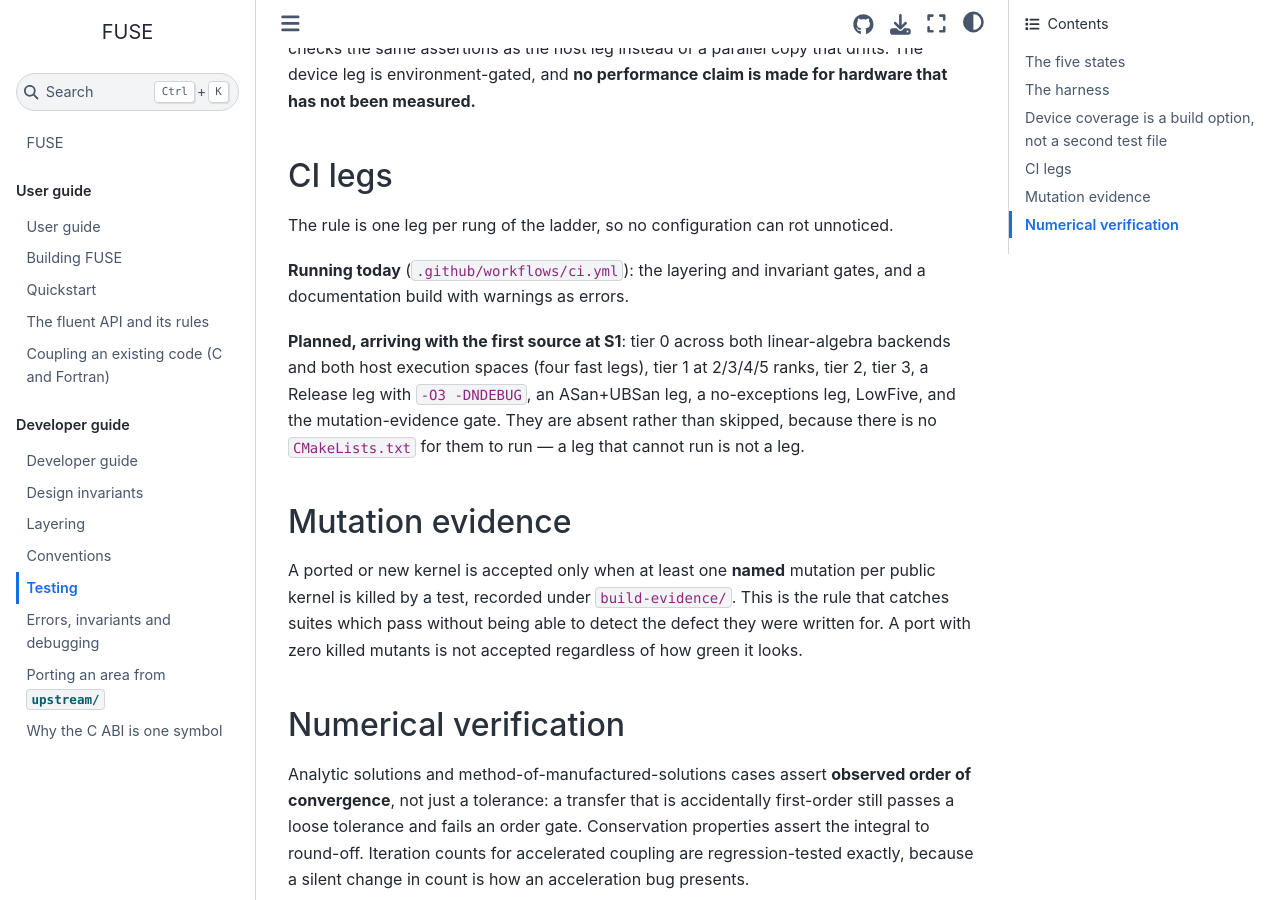
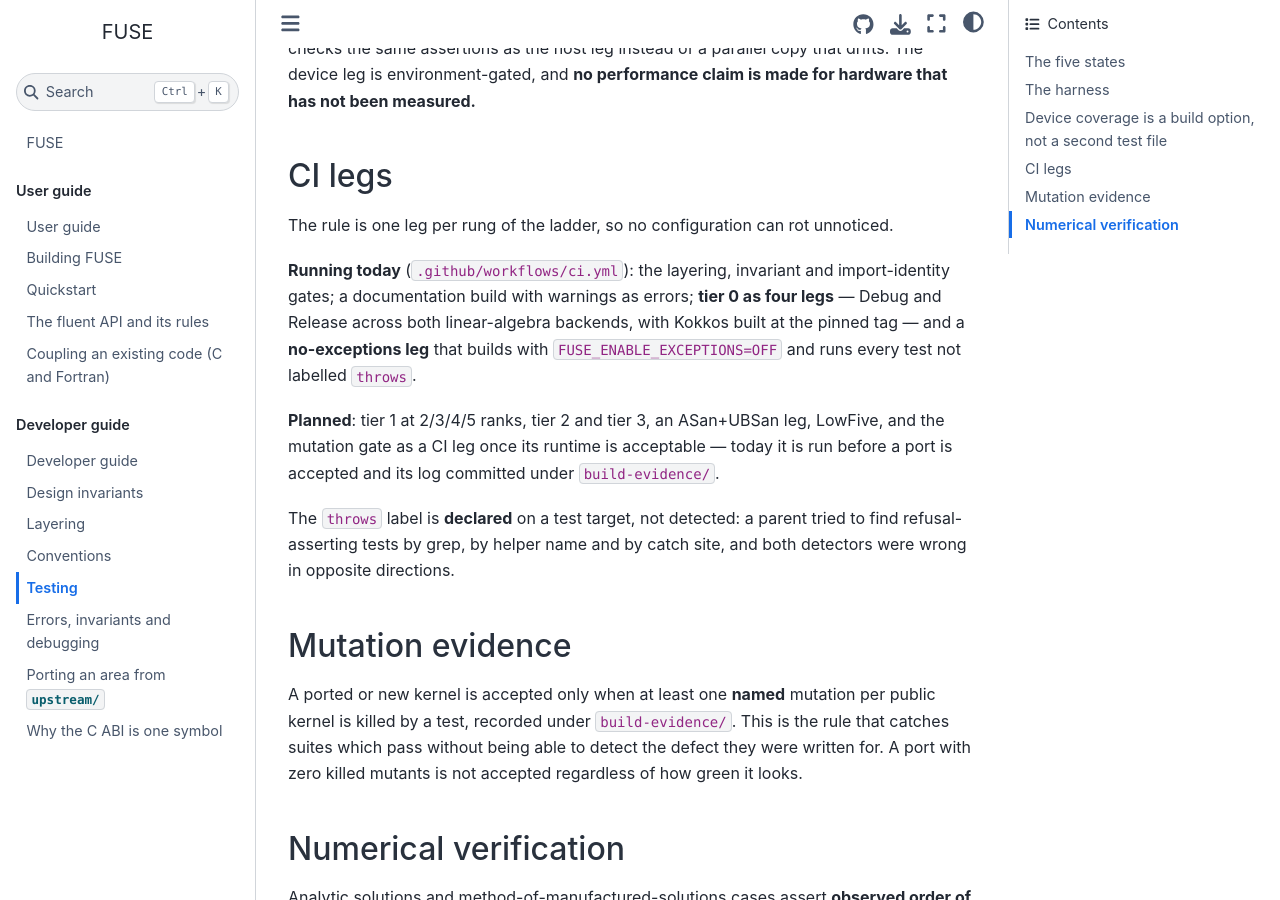
Before and after one commit to vijaysm/fuse, a Sphinx documentation site: the page built from docs/dev/testing.md, in a window 1280 px wide and 900 px high, scrolled down 1362 px. Built offline with Sphinx 7.4.7 and the Sphinx Book theme 1.1.4, drawn with Linux system fonts in a browser that asks for light colours; pages that are not in the unit, such as notebooks, are missing from menus.

Commit message:
Add base-layer CI legs and list the parent paths fuse::base supersedes
All twelve base mutations are killed. CI gains four core-build legs
(Debug and Release, two linalg backends) plus a no-exceptions leg, and
UPSTREAMS.lock lists the sixteen parent paths fuse::base supersedes. The
mutation log, testing docs and README are updated to match.

```diff
--- a/docs/dev/testing.md
+++ b/docs/dev/testing.md
@@ -56,14 +56,18 @@ environment-gated, and **no performance claim is made for hardware that has not
 
 The rule is one leg per rung of the ladder, so no configuration can rot unnoticed.
 
-**Running today** (`.github/workflows/ci.yml`): the layering and invariant gates, and a documentation
-build with warnings as errors.
+**Running today** (`.github/workflows/ci.yml`): the layering, invariant and import-identity gates; a
+documentation build with warnings as errors; **tier 0 as four legs** — Debug and Release across both
+linear-algebra backends, with Kokkos built at the pinned tag — and a **no-exceptions leg** that
+builds with `FUSE_ENABLE_EXCEPTIONS=OFF` and runs every test not labelled `throws`.
 
-**Planned, arriving with the first source at S1**: tier 0 across both linear-algebra backends and both
-host execution spaces (four fast legs), tier 1 at 2/3/4/5 ranks, tier 2, tier 3, a Release leg with
-`-O3 -DNDEBUG`, an ASan+UBSan leg, a no-exceptions leg, LowFive, and the mutation-evidence gate. They
-are absent rather than skipped, because there is no `CMakeLists.txt` for them to run — a leg that
-cannot run is not a leg.
+**Planned**: tier 1 at 2/3/4/5 ranks, tier 2 and tier 3, an ASan+UBSan leg,
+LowFive, and the mutation gate as a CI leg once its runtime is acceptable — today it is run before
+a port is accepted and its log committed under `build-evidence/`.
+
+The `throws` label is **declared** on a test target, not detected: a parent tried to find
+refusal-asserting tests by grep, by helper name and by catch site, and both detectors were wrong in
+opposite directions.
 
 ## Mutation evidence
 
```
Also changed, not shown: README.md (+1 -1 lines), build-evidence/base-mutations.md (added, +20 -0 lines), 3 other files.
